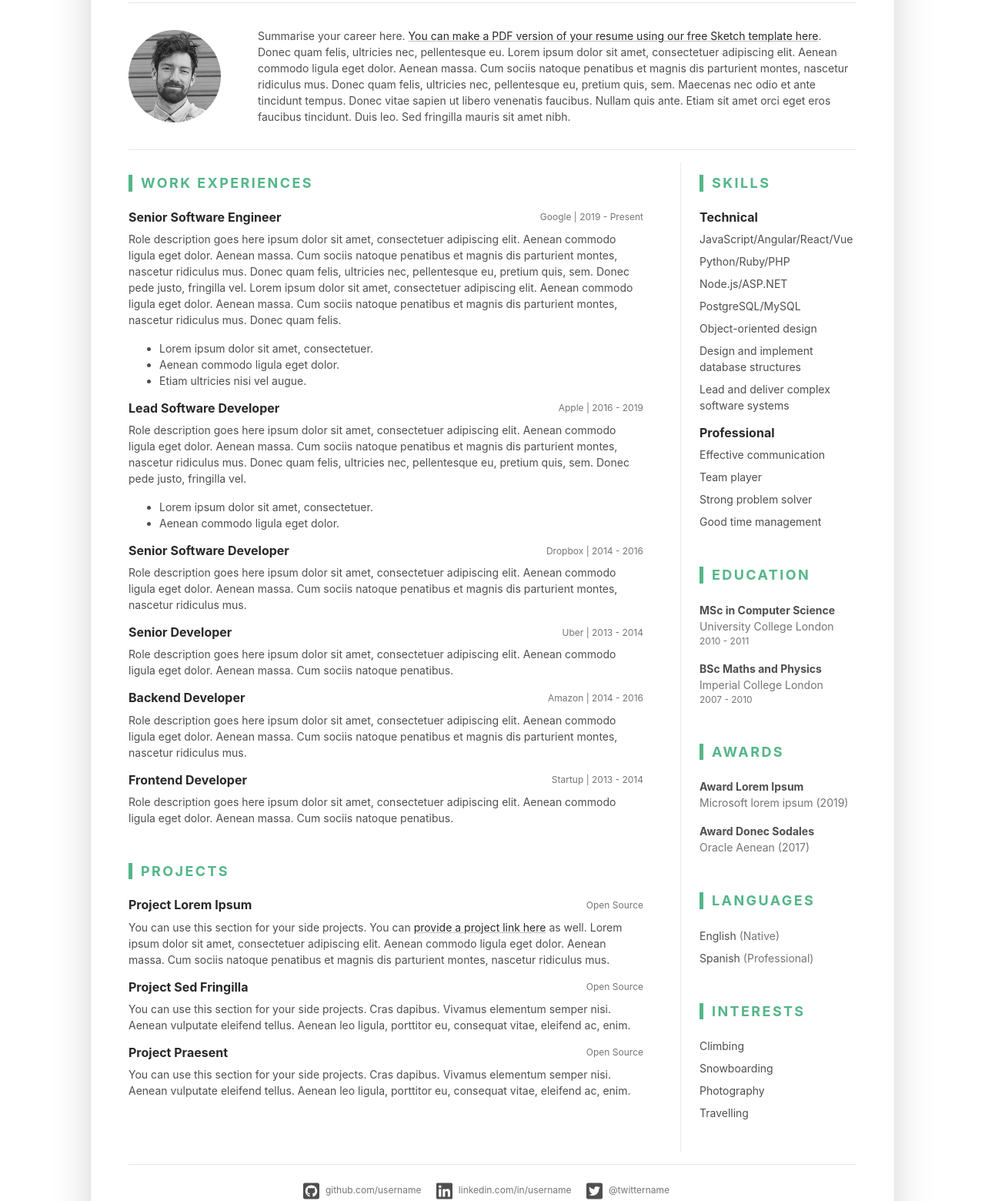
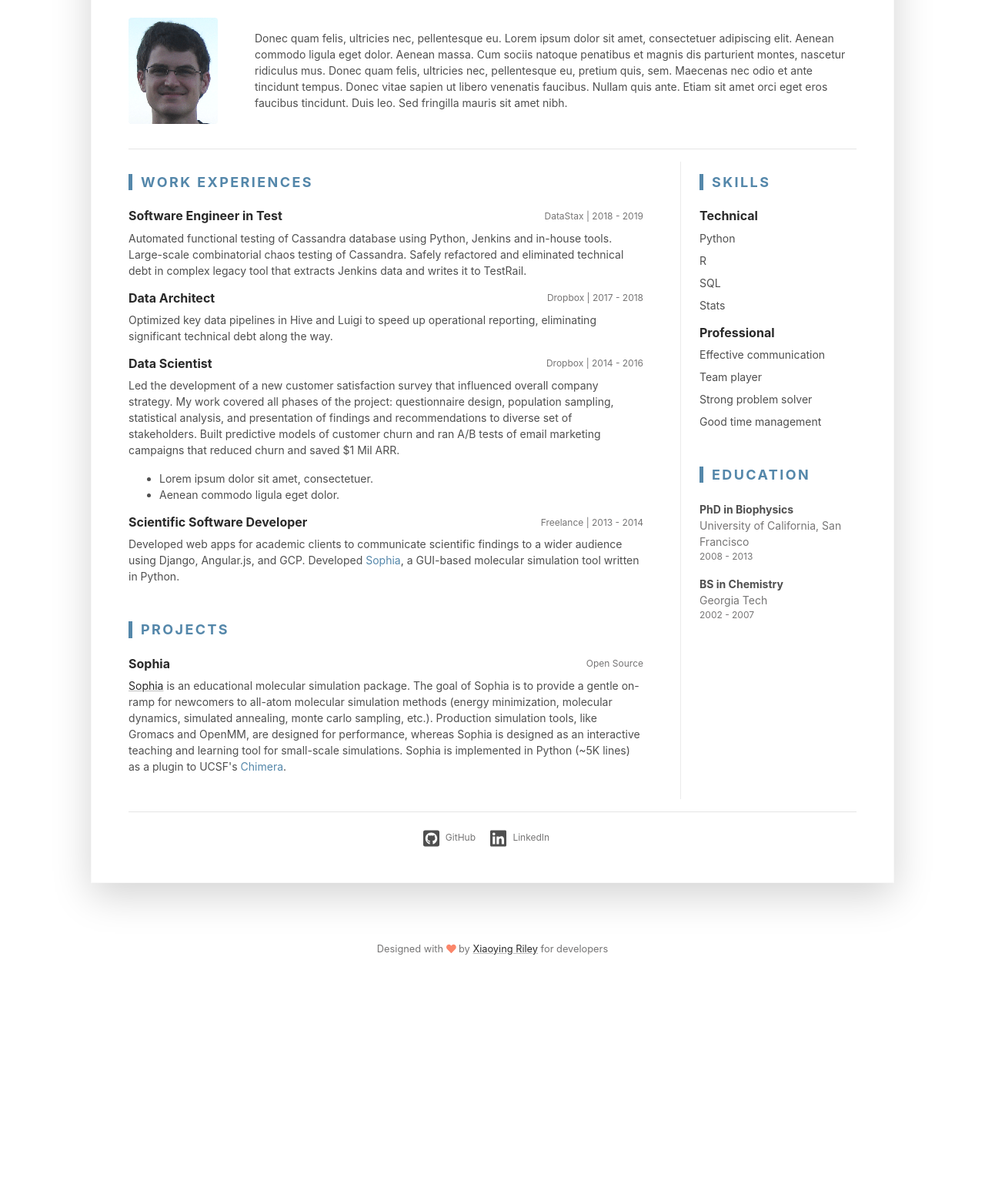
Before and after one commit to grollins/geoff-site, a plain HTML site: page index.html in a window 1280 px wide. Shown: the part 206-1766 px from the top of the page at 77% size. After the commit the page ends 1473 px from the top, so only its background shows below. Drawn offline with Linux system fonts and the light colour scheme.

Commit message:
First pass replace template with my info

```diff
--- a/assets/scss/devresume.scss
+++ b/assets/scss/devresume.scss
@@ -10,7 +10,7 @@
 
 /*************************** Theme Colours****************************/
 // Define theme colour scheme
-$theme-color-primary: #54B689;
+$theme-color-primary: #5487AA;
 $theme-text-color-primary: #292929;
 $theme-text-color-secondary: lighten($theme-text-color-primary, 15%);
 $theme-text-color-light: lighten($theme-text-color-primary, 40%);
--- a/index.html
+++ b/index.html
@@ -1,14 +1,14 @@
 <!DOCTYPE html>
 <html lang="en">
 <head>
-	<title>DevResume - Bootstrap 4 Resume/CV Template For Software Developers</title>
+	<title>Geoff Rollins, Data Engineer</title>
 
 	<!-- Meta -->
 	<meta charset="utf-8">
 	<meta http-equiv="X-UA-Compatible" content="IE=edge">
 	<meta name="viewport" content="width=device-width, initial-scale=1.0">
 	<meta name="description" content="">
-	<meta name="author" content="Xiaoying Riley at 3rd Wave Media">
+	<meta name="author" content="Geoff Rollins">
 	<link rel="shortcut icon" href="favicon.ico">
 
 	<!-- Google Fonts -->
@@ -31,15 +31,14 @@
 				<div class="resume-header">
 					<div class="row align-items-center">
 						<div class="resume-title col-12 col-md-6 col-lg-8 col-xl-9">
-							<h2 class="resume-name mb-0 text-uppercase">Simon Doe</h2>
-							<div class="resume-tagline mb-3 mb-md-0">Senior Software Engineer</div>
+							<h2 class="resume-name mb-0 text-uppercase">Geoff Rollins</h2>
+							<div class="resume-tagline mb-3 mb-md-0">Data Engineer</div>
 						</div><!--//resume-title-->
 						<div class="resume-contact col-12 col-md-6 col-lg-4 col-xl-3">
 							<ul class="list-unstyled mb-0">
-								<li class="mb-2"><i class="fas fa-phone-square fa-fw fa-lg mr-2 "></i><a class="resume-link" href="tel:#">0123 4567 890</a></li>
-								<li class="mb-2"><i class="fas fa-envelope-square fa-fw fa-lg mr-2"></i><a class="resume-link" href="mailto:#">simon.doe@yourwebsite.com</a></li>
-								<li class="mb-2"><i class="fas fa-globe fa-fw fa-lg mr-2"></i><a class="resume-link" href="#">www.yourwebsite.com</a></li>
-								<li class="mb-0"><i class="fas fa-map-marker-alt fa-fw fa-lg mr-2"></i>New York</li>
+								<li class="mb-2"><i class="fas fa-envelope-square fa-fw fa-lg mr-2"></i><a class="resume-link" href="mailto:#">grollins@gmail.com</a></li>
+								<li class="mb-2"><i class="fab fa-github-square fa-fw fa-lg mr-2"></i><a class="resume-link" href="https://github.com/grollins">github.com/grollins</a></li>
+								<li class="mb-0"><i class="fas fa-map-marker-alt fa-fw fa-lg mr-2"></i>Chicago</li>
 							</ul>
 						</div><!--//resume-contact-->
 					</div><!--//row-->
@@ -48,9 +47,9 @@
 				<hr>
 				<div class="resume-intro py-3">
 					<div class="media flex-column flex-md-row align-items-center">
-						<img class="resume-profile-image mb-3 mb-md-0 mr-md-5 ml-md-0 rounded mx-auto" src="assets/images/resume-profile.png" alt="image">
+						<img class="resume-profile-image mb-3 mb-md-0 mr-md-5 ml-md-0 rounded mx-auto" src="assets/images/geoff.png" alt="image">
 						<div class="media-body text-left">
-							<p class="mb-0">Summarise your career here. <a class="theme-link" href="https://themes.3rdwavemedia.com/resources/sketch-template/resume-sketch-sketch-resume-template-for-software-developers/" target="_blank">You can make a PDF version of your resume using our free Sketch template here</a>. Donec quam felis, ultricies nec, pellentesque eu. Lorem ipsum dolor sit amet, consectetuer adipiscing elit. Aenean commodo ligula eget dolor. Aenean massa. Cum sociis natoque penatibus et magnis dis parturient montes, nascetur ridiculus mus. Donec quam felis, ultricies nec, pellentesque eu, pretium quis, sem.  Maecenas nec odio et ante tincidunt tempus. Donec vitae sapien ut libero venenatis faucibus. Nullam quis ante. Etiam sit amet orci eget eros faucibus tincidunt. Duis leo. Sed fringilla mauris sit amet nibh. </p>
+							<p class="mb-0">Donec quam felis, ultricies nec, pellentesque eu. Lorem ipsum dolor sit amet, consectetuer adipiscing elit. Aenean commodo ligula eget dolor. Aenean massa. Cum sociis natoque penatibus et magnis dis parturient montes, nascetur ridiculus mus. Donec quam felis, ultricies nec, pellentesque eu, pretium quis, sem.  Maecenas nec odio et ante tincidunt tempus. Donec vitae sapien ut libero venenatis faucibus. Nullam quis ante. Etiam sit amet orci eget eros faucibus tincidunt. Duis leo. Sed fringilla mauris sit amet nibh. </p>
 						</div><!--//media-body-->
 					</div>
 				</div><!--//resume-intro-->
@@ -62,71 +61,46 @@
 								<h3 class="text-uppercase resume-section-heading mb-4">Work Experiences</h3>
 								<div class="item mb-3">
 									<div class="item-heading row align-items-center mb-2">
-										<h4 class="item-title col-12 col-md-6 col-lg-8 mb-2 mb-md-0">Senior Software Engineer</h4>
-										<div class="item-meta col-12 col-md-6 col-lg-4 text-muted text-left text-md-right">Google | 2019 - Present</div>
+										<h4 class="item-title col-12 col-md-6 col-lg-8 mb-2 mb-md-0">Software Engineer in Test</h4>
+										<div class="item-meta col-12 col-md-6 col-lg-4 text-muted text-left text-md-right">DataStax | 2018 - 2019</div>
 
 									</div>
 									<div class="item-content">
-										<p>Role description goes here ipsum dolor sit amet, consectetuer adipiscing elit. Aenean commodo ligula eget dolor. Aenean massa. Cum sociis natoque penatibus et magnis dis parturient montes, nascetur ridiculus mus. Donec quam felis, ultricies nec, pellentesque eu, pretium quis, sem. Donec pede justo, fringilla vel. Lorem ipsum dolor sit amet, consectetuer adipiscing elit. Aenean commodo ligula eget dolor. Aenean massa. Cum sociis natoque penatibus et magnis dis parturient montes, nascetur ridiculus mus. Donec quam felis.</p>
-										<ul class="resume-list">
-											<li>Lorem ipsum dolor sit amet, consectetuer.</li>
-											<li>Aenean commodo ligula eget dolor.</li>
-											<li>Etiam ultricies nisi vel augue.</li>
-										</ul>
+										<p>Automated functional testing of Cassandra database using Python, Jenkins and in-house tools. Large-scale combinatorial chaos testing of Cassandra. Safely refactored and eliminated technical debt in complex legacy tool that extracts Jenkins data and writes it to TestRail.</p>
 									</div>
 								</div><!--//item-->
 								<div class="item mb-3">
 									<div class="item-heading row align-items-center mb-2">
-										<h4 class="item-title col-12 col-md-6 col-lg-8 mb-2 mb-md-0">Lead Software Developer</h4>
-										<div class="item-meta col-12 col-md-6 col-lg-4 text-muted text-left text-md-right">Apple | 2016 - 2019</div>
+										<h4 class="item-title col-12 col-md-6 col-lg-8 mb-2 mb-md-0">Data Architect</h4>
+										<div class="item-meta col-12 col-md-6 col-lg-4 text-muted text-left text-md-right">Dropbox | 2017 - 2018</div>
 
 									</div>
 									<div class="item-content">
-										<p>Role description goes here ipsum dolor sit amet, consectetuer adipiscing elit. Aenean commodo ligula eget dolor. Aenean massa. Cum sociis natoque penatibus et magnis dis parturient montes, nascetur ridiculus mus. Donec quam felis, ultricies nec, pellentesque eu, pretium quis, sem. Donec pede justo, fringilla vel.</p>
+										<p>Optimized key data pipelines in Hive and Luigi to speed up operational reporting, eliminating significant technical debt along the way.</p>
+									</div>
+								</div><!--//item-->
+								<div class="item mb-3">
+									<div class="item-heading row align-items-center mb-2">
+										<h4 class="item-title col-12 col-md-6 col-lg-8 mb-2 mb-md-0">Data Scientist</h4>
+										<div class="item-meta col-12 col-md-6 col-lg-4 text-muted text-left text-md-right">Dropbox | 2014 - 2016</div>
+
+									</div>
+									<div class="item-content">
+										<p>Led the development of a new customer satisfaction survey that influenced overall company strategy. My work covered all phases of the project: questionnaire design, population sampling, statistical analysis, and presentation of findings and recommendations to diverse set of stakeholders. Built predictive models of customer churn and ran A/B tests of email marketing campaigns that reduced churn and saved $1 Mil ARR.</p>
 										<ul class="resume-list">
 											<li>Lorem ipsum dolor sit amet, consectetuer.</li>
 											<li>Aenean commodo ligula eget dolor.</li>
 										</ul>
 									</div>
 								</div><!--//item-->
-								<div class="item mb-3">
+								<div class="item">
 									<div class="item-heading row align-items-center mb-2">
-										<h4 class="item-title col-12 col-md-6 col-lg-8 mb-2 mb-md-0">Senior Software Developer</h4>
-										<div class="item-meta col-12 col-md-6 col-lg-4 text-muted text-left text-md-right">Dropbox | 2014 - 2016</div>
+										<h4 class="item-title col-12 col-md-6 col-lg-8 mb-2 mb-md-0">Scientific Software Developer</h4>
+										<div class="item-meta col-12 col-md-6 col-lg-4 text-muted text-left text-md-right">Freelance | 2013 - 2014</div>
 
 									</div>
 									<div class="item-content">
-										<p>Role description goes here ipsum dolor sit amet, consectetuer adipiscing elit. Aenean commodo ligula eget dolor. Aenean massa. Cum sociis natoque penatibus et magnis dis parturient montes, nascetur ridiculus mus.</p>
-									</div>
-								</div><!--//item-->
-								<div class="item">
-									<div class="item-heading row align-items-center mb-2">
-										<h4 class="item-title col-12 col-md-6 col-lg-8 mb-2 mb-md-0">Senior Developer</h4>
-										<div class="item-meta col-12 col-md-6 col-lg-4 text-muted text-left text-md-right">Uber | 2013 - 2014</div>
-
-									</div>
-									<div class="item-content">
-										<p>Role description goes here ipsum dolor sit amet, consectetuer adipiscing elit. Aenean commodo ligula eget dolor. Aenean massa. Cum sociis natoque penatibus. </p>
-									</div>
-								</div><!--//item-->
-								<div class="item">
-									<div class="item-heading row align-items-center mb-2">
-										<h4 class="item-title col-12 col-md-6 col-lg-8 mb-2 mb-md-0">Backend Developer</h4>
-										<div class="item-meta col-12 col-md-6 col-lg-4 text-muted text-left text-md-right">Amazon | 2014 - 2016</div>
-
-									</div>
-									<div class="item-content">
-										<p>Role description goes here ipsum dolor sit amet, consectetuer adipiscing elit. Aenean commodo ligula eget dolor. Aenean massa. Cum sociis natoque penatibus et magnis dis parturient montes, nascetur ridiculus mus.</p>
-									</div>
-								</div><!--//item-->
-								<div class="item">
-									<div class="item-heading row align-items-center mb-2">
-										<h4 class="item-title col-12 col-md-6 col-lg-8 mb-2 mb-md-0">Frontend Developer</h4>
-										<div class="item-meta col-12 col-md-6 col-lg-4 text-muted text-left text-md-right">Startup | 2013 - 2014</div>
-
-									</div>
-									<div class="item-content">
-										<p>Role description goes here ipsum dolor sit amet, consectetuer adipiscing elit. Aenean commodo ligula eget dolor. Aenean massa. Cum sociis natoque penatibus. </p>
+										<p>Developed web apps for academic clients to communicate scientific findings to a wider audience using Django, Angular.js, and GCP. Developed <a href="https://sophia-web.appspot.com/">Sophia</a>, a GUI-based molecular simulation tool written in Python.</p>
 									</div>
 								</div><!--//item-->
 
@@ -137,35 +111,13 @@
 								<h3 class="text-uppercase resume-section-heading mb-4">Projects</h3>
 								<div class="item mb-3">
 									<div class="item-heading row align-items-center mb-2">
-										<h4 class="item-title col-12 col-md-6 col-lg-8 mb-2 mb-md-0">Project Lorem Ipsum</h4>
+										<h4 class="item-title col-12 col-md-6 col-lg-8 mb-2 mb-md-0">Sophia</h4>
 										<div class="item-meta col-12 col-md-6 col-lg-4 text-muted text-left text-md-right">Open Source</div>
 
 									</div>
 									<div class="item-content">
-										<p>You can use this section for your side projects. You can <a href="#" class="theme-link">provide a project link here</a> as well. Lorem ipsum dolor sit amet, consectetuer adipiscing elit. Aenean commodo ligula eget dolor. Aenean massa. Cum sociis natoque penatibus et magnis dis parturient montes, nascetur ridiculus mus.</p>
+										<p><a href="https://sophia-web.appspot.com/" class="theme-link">Sophia</a> is an educational molecular simulation package. The goal of Sophia is to provide a gentle on-ramp for newcomers to all-atom molecular simulation methods (energy minimization, molecular dynamics, simulated annealing, monte carlo sampling, etc.). Production simulation tools, like Gromacs and OpenMM, are designed for performance, whereas Sophia is designed as an interactive teaching and learning tool for small-scale simulations. Sophia is implemented in Python (~5K lines) as a plugin to UCSF's <a href="https://www.cgl.ucsf.edu/chimera/">Chimera</a>.</p>
 
-
-									</div>
-								</div><!--//item-->
-								<div class="item">
-									<div class="item-heading row align-items-center mb-2">
-										<h4 class="item-title col-12 col-md-6 col-lg-8 mb-2 mb-md-0">Project Sed Fringilla</h4>
-										<div class="item-meta col-12 col-md-6 col-lg-4 text-muted text-left text-md-right">Open Source</div>
-
-									</div>
-									<div class="item-content">
-										<p>You can use this section for your side projects. Cras dapibus. Vivamus elementum semper nisi. Aenean vulputate eleifend tellus. Aenean leo ligula, porttitor eu, consequat vitae, eleifend ac, enim.</p>
-
-									</div>
-								</div><!--//item-->
-								<div class="item">
-									<div class="item-heading row align-items-center mb-2">
-										<h4 class="item-title col-12 col-md-6 col-lg-8 mb-2 mb-md-0">Project Praesent </h4>
-										<div class="item-meta col-12 col-md-6 col-lg-4 text-muted text-left text-md-right">Open Source</div>
-
-									</div>
-									<div class="item-content">
-										<p>You can use this section for your side projects. Cras dapibus. Vivamus elementum semper nisi. Aenean vulputate eleifend tellus. Aenean leo ligula, porttitor eu, consequat vitae, eleifend ac, enim.</p>
 
 									</div>
 								</div><!--//item-->
@@ -174,16 +126,13 @@
 						<aside class="resume-aside col-12 col-lg-4 col-xl-3 px-lg-4 pb-lg-4">
 							<section class="skills-section py-3">
 								<h3 class="text-uppercase resume-section-heading mb-4">Skills</h3>
-								<div class="item">
-									<h4 class="item-title">Technical</h4>
-									<ul class="list-unstyled resume-skills-list">
-										<li class="mb-2">JavaScript/Angular/React/Vue</li>
-										<li class="mb-2">Python/Ruby/PHP<li>
-											<li class="mb-2">Node.js/ASP.NET</li>
-											<li class="mb-2">PostgreSQL/MySQL</li>
-											<li class="mb-2">Object-oriented design</li>
-											<li class="mb-2">Design and implement database structures</li>
-											<li>Lead and deliver complex software systems</li>
+									<div class="item">
+										<h4 class="item-title">Technical</h4>
+										<ul class="list-unstyled resume-skills-list">
+											<li class="mb-2">Python</li>
+											<li class="mb-2">R<li>
+											<li class="mb-2">SQL</li>
+											<li class="mb-2">Stats</li>
 										</ul>
 									</div><!--//item-->
 									<div class="item">
@@ -191,8 +140,8 @@
 										<ul class="list-unstyled resume-skills-list">
 											<li class="mb-2">Effective communication</li>
 											<li class="mb-2">Team player<li>
-												<li class="mb-2">Strong problem solver</li>
-												<li>Good time management</li>
+											<li class="mb-2">Strong problem solver</li>
+											<li>Good time management</li>
 											</ul>
 										</div><!--//item-->
 									</section><!--//skills-section-->
@@ -200,46 +149,17 @@
 										<h3 class="text-uppercase resume-section-heading mb-4">Education</h3>
 										<ul class="list-unstyled resume-education-list">
 											<li class="mb-3">
-												<div class="resume-degree font-weight-bold">MSc in Computer Science</div>
-												<div class="resume-degree-org text-muted">University College London</div>
-												<div class="resume-degree-time text-muted">2010 - 2011</div>
+												<div class="resume-degree font-weight-bold">PhD in Biophysics</div>
+												<div class="resume-degree-org text-muted">University of California, San Francisco</div>
+												<div class="resume-degree-time text-muted">2008 - 2013</div>
 											</li>
 											<li>
-												<div class="resume-degree font-weight-bold">BSc Maths and Physics</div>
-												<div class="resume-degree-org text-muted">Imperial College London</div>
-												<div class="resume-degree-time text-muted">2007 - 2010</div>
+												<div class="resume-degree font-weight-bold">BS in Chemistry</div>
+												<div class="resume-degree-org text-muted">Georgia Tech</div>
+												<div class="resume-degree-time text-muted">2002 - 2007</div>
 											</li>
 										</ul>
 									</section><!--//education-section-->
-									<section class="education-section py-3">
-										<h3 class="text-uppercase resume-section-heading mb-4">Awards</h3>
-										<ul class="list-unstyled resume-awards-list">
-											<li class="mb-3">
-												<div class="font-weight-bold">Award Lorem Ipsum</div>
-												<div class="text-muted">Microsoft lorem ipsum (2019)</div>
-											</li>
-											<li>
-												<div class="font-weight-bold">Award Donec Sodales</div>
-												<div class="text-muted">Oracle Aenean (2017)</div>
-											</li>
-										</ul>
-									</section><!--//education-section-->
-									<section class="skills-section py-3">
-										<h3 class="text-uppercase resume-section-heading mb-4">Languages</h3>
-										<ul class="list-unstyled resume-lang-list">
-											<li class="mb-2">English <span class="text-muted">(Native)</span></li>
-											<li>Spanish <span class="text-muted">(Professional)</span></li>
-										</ul>
-									</section><!--//certificates-section-->
-									<section class="skills-section py-3">
-										<h3 class="text-uppercase resume-section-heading mb-4">Interests</h3>
-										<ul class="list-unstyled resume-interests-list mb-0">
-											<li class="mb-2">Climbing</li>
-											<li class="mb-2">Snowboarding</li>
-											<li class="mb-2">Photography</li>
-											<li>Travelling</li>
-										</ul>
-									</section><!--//certificates-section-->
 
 								</aside><!--//resume-aside-->
 							</div><!--//row-->
@@ -247,9 +167,8 @@
 						<hr>
 						<div class="resume-footer text-center">
 							<ul class="resume-social-list list-inline mx-auto mb-0 d-inline-block text-muted">
-								<li class="list-inline-item mb-lg-0 mr-3"><a class="resume-link" href="#"><i class="fab fa-github-square fa-2x mr-2" data-fa-transform="down-4"></i><span class="d-none d-lg-inline-block text-muted">github.com/username</span></a></li>
-								<li class="list-inline-item mb-lg-0 mr-3"><a class="resume-link" href="#"><i class="fab fa-linkedin fa-2x mr-2" data-fa-transform="down-4"></i><span class="d-none d-lg-inline-block text-muted">linkedin.com/in/username</span></a></li>
-								<li class="list-inline-item mb-lg-0 mr-lg-3"><a class="resume-link" href="#"><i class="fab fa-twitter-square fa-2x mr-2" data-fa-transform="down-4"></i><span class="d-none d-lg-inline-block text-muted">@twittername</span></a></li>
+								<li class="list-inline-item mb-lg-0 mr-3"><a class="resume-link" href="https://github.com/grollins"><i class="fab fa-github-square fa-2x mr-2" data-fa-transform="down-4"></i><span class="d-none d-lg-inline-block text-muted">GitHub</span></a></li>
+								<li class="list-inline-item mb-lg-0 mr-3"><a class="resume-link" href="https://www.linkedin.com/in/geoff-rollins-30959856/"><i class="fab fa-linkedin fa-2x mr-2" data-fa-transform="down-4"></i><span class="d-none d-lg-inline-block text-muted">LinkedIn</span></a></li>
 							</ul>
 						</div><!--//resume-footer-->
 					</article>
```
Also changed, not shown: assets/css/devresume.css, assets/images/geoff.png (added).
